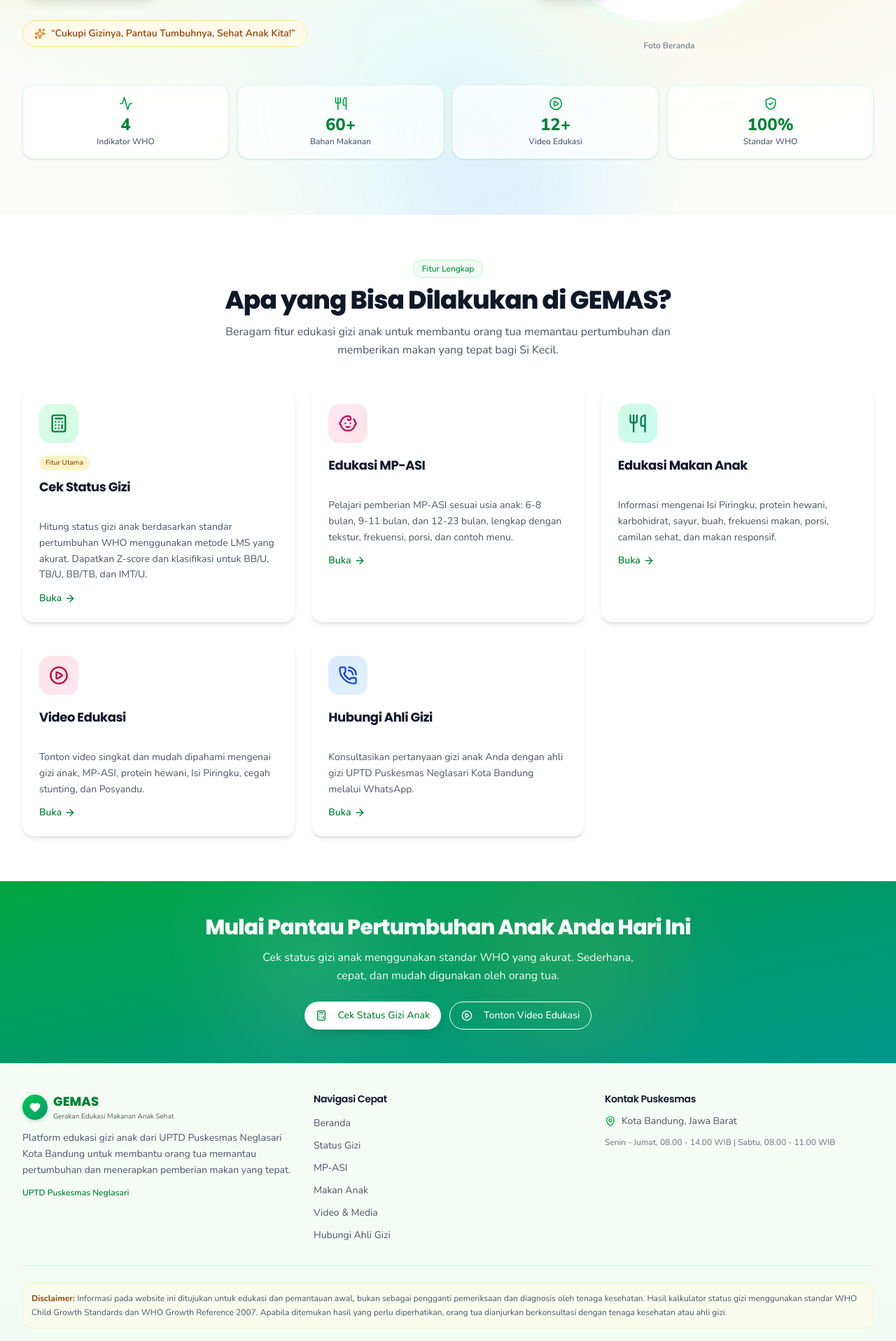
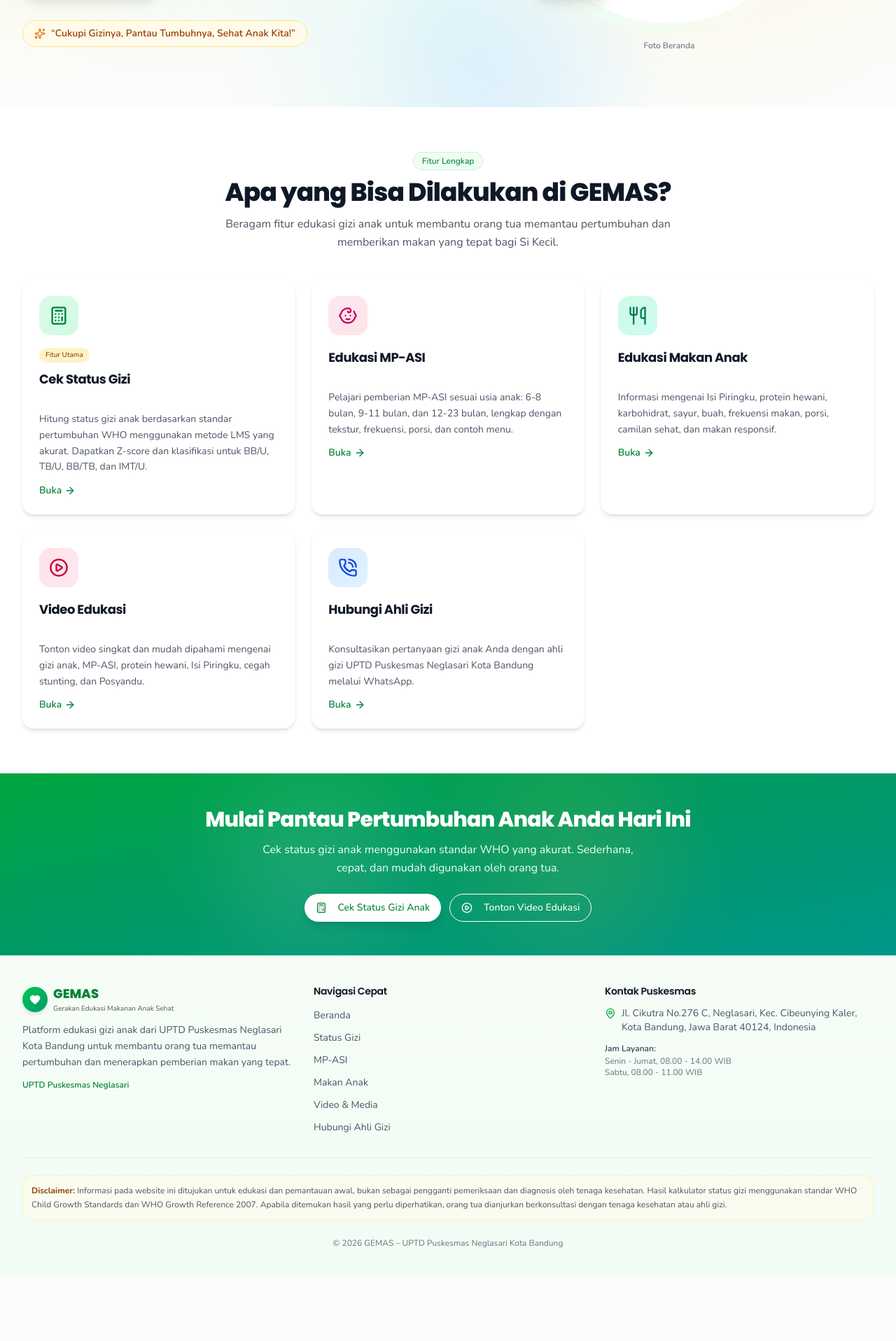
Before and after one commit to gizineglasari-hash/studious-waddle, a Next.js app: page / in a window 1280 px wide. Shown: the part 544-2460 px from the top of the page at 70% size. After the commit the page ends 2368 px from the top, so only its background shows below. Built offline with nearby package versions, Linux system fonts and the light colour scheme.

Commit message:
92766dd7-52ff-40ef-b8df-e598f8cec707

```diff
--- a/src/components/gemas/Footer.tsx
+++ b/src/components/gemas/Footer.tsx
@@ -86,9 +86,14 @@ export function Footer() {
                 </li>
               )}
             </ul>
-            <p className="text-xs text-gray-500 mt-3">
-              {PUSKESMAS.jamLayanan}
-            </p>
+            <div className="text-xs text-gray-500 mt-3">
+              <div className="font-semibold text-gray-700 mb-0.5">Jam Layanan:</div>
+              {PUSKESMAS.jamLayananLines.map((line, i) => (
+                <div key={i} className="text-left">
+                  {line.hari}, {line.jam}
+                </div>
+              ))}
+            </div>
           </div>
         </div>
 
--- a/src/components/views/HomeView.tsx
+++ b/src/components/views/HomeView.tsx
@@ -75,13 +75,6 @@ const FEATURES: FeatureCard[] = [
     bgColor: "bg-gradient-to-br from-blue-100 to-sky-100",
     view: "hubungi-ahli",
   },
-];
-
-const STATS = [
-  { value: "4", label: "Indikator WHO", icon: Activity },
-  { value: "60+", label: "Bahan Makanan", icon: Utensils },
-  { value: "12+", label: "Video Edukasi", icon: PlayCircle },
-  { value: "100%", label: "Standar WHO", icon: ShieldCheck },
 ];
 
 export function HomeView() {
@@ -200,19 +193,7 @@ export function HomeView() {
             </div>
           </div>
 
-          {/* Stats bar */}
-          <div className="mt-12 grid grid-cols-2 sm:grid-cols-4 gap-3">
-            {STATS.map((stat) => (
-              <div
-                key={stat.label}
-                className="bg-white/80 backdrop-blur-sm rounded-2xl p-4 text-center shadow-sm border border-green-100 hover:shadow-md transition-shadow"
-              >
-                <stat.icon className="h-5 w-5 text-green-600 mx-auto mb-1" />
-                <div className="text-2xl font-extrabold text-green-700">{stat.value}</div>
-                <div className="text-xs text-gray-600 font-medium">{stat.label}</div>
-              </div>
-            ))}
-          </div>
+          {/* Stats bar dihilangkan sesuai permintaan */}
         </div>
       </section>
 
--- a/src/components/views/HubungiAhliView.tsx
+++ b/src/components/views/HubungiAhliView.tsx
@@ -132,7 +132,13 @@ export function HubungiAhliView() {
                 <Clock className="h-4 w-4 text-blue-600 mt-0.5 flex-shrink-0" />
                 <div>
                   <div className="text-xs text-gray-500">Jam Layanan</div>
-                  <div className="text-sm text-gray-900">{PUSKESMAS.jamLayanan}</div>
+                  <div className="text-sm text-gray-900 space-y-0.5">
+                    {PUSKESMAS.jamLayananLines.map((line, i) => (
+                      <div key={i} className="text-left">
+                        {line.hari}, {line.jam}
+                      </div>
+                    ))}
+                  </div>
                 </div>
               </div>
               {PUSKESMAS.telepon && (
--- a/src/components/views/MpasiView.tsx
+++ b/src/components/views/MpasiView.tsx
@@ -15,7 +15,7 @@ interface AgeGroup {
   texture: string;
   frequency: string;
   portion: string;
-  sampleMenu: { time: string; menu: string }[];
+  sampleMenu: { time?: string; menu: string }[];
   proteinHewani: string;
   tips: string[];
 }
@@ -33,9 +33,9 @@ const AGE_GROUPS: AgeGroup[] = [
     frequency: "Mulai 1-2 kali sehari, dengan porsi kecil (2-3 sendok makan).",
     portion: "2-3 sendok makan per kali makan, lalu tingkatkan bertahap sesuai nafsu makan anak.",
     sampleMenu: [
-      { time: "Pagi", menu: "Bubur tepung beras dengan daging ayam halus" },
-      { time: "Siang", menu: "Puree pisang atau alpukat" },
-      { time: "Sore", menu: "Bubur kentang dengan hati ayam halus" },
+      { menu: "Bubur sup ayam kacang merah" },
+      { menu: "Bubur kentang hati ayam wortel" },
+      { menu: "Bubur kari ayam dan bayam" },
     ],
     proteinHewani: "Wajib ditambahkan: 1 sendok teh daging/ikan/hati ayam yang dihaluskan setiap kali makan.",
     tips: [
@@ -62,7 +62,7 @@ const AGE_GROUPS: AgeGroup[] = [
       { time: "Camilan Pagi", menu: "Pisang lumat atau puree buah" },
       { time: "Makan Siang", menu: "Nasi tim dengan hati ayam, brokoli, dan tomat" },
       { time: "Camilan Sore", menu: "Biskuit bayi atau alpukat lumat" },
-      { time: "Makan Malam", menu: "Bubur kacang hijau dengan susu" },
+      { time: "Makan Malam", menu: "Nasi tim dengan hati ayam, brokoli, dan tomat" },
     ],
     proteinHewani: "1 butir telur atau 30-40 gram daging/ikan/hati per hari.",
     tips: [
@@ -232,9 +232,11 @@ export function MpasiView() {
                       <div className="space-y-2">
                         {group.sampleMenu.map((m, i) => (
                           <div key={i} className="flex items-start gap-2 p-2.5 rounded-lg bg-gray-50">
-                            <Badge variant="outline" className="text-xs bg-white border-green-300 text-green-700 flex-shrink-0">
-                              {m.time}
-                            </Badge>
+                            {m.time && (
+                              <Badge variant="outline" className="text-xs bg-white border-green-300 text-green-700 flex-shrink-0">
+                                {m.time}
+                              </Badge>
+                            )}
                             <span className="text-sm text-gray-700">{m.menu}</span>
                           </div>
                         ))}
--- a/src/components/views/TentangView.tsx
+++ b/src/components/views/TentangView.tsx
@@ -129,7 +129,13 @@ export function TentangView() {
                 <Clock className="h-4 w-4 text-green-600 mt-0.5 flex-shrink-0" />
                 <div>
                   <div className="text-xs text-gray-500">Jam Layanan</div>
-                  <div className="text-sm text-gray-900">{PUSKESMAS.jamLayanan}</div>
+                  <div className="text-sm text-gray-900 space-y-0.5">
+                    {PUSKESMAS.jamLayananLines.map((line, i) => (
+                      <div key={i} className="text-left">
+                        {line.hari}, {line.jam}
+                      </div>
+                    ))}
+                  </div>
                 </div>
               </div>
               {PUSKESMAS.telepon && (
--- a/src/lib/gemas/contacts.ts
+++ b/src/lib/gemas/contacts.ts
@@ -26,7 +26,10 @@ export interface PuskesmasInfo {
   website: string;
   instagram: string;
   facebook: string;
+  /** Jam layanan (string pendek untuk tampilan ringkas) */
   jamLayanan: string;
+  /** Jam layanan dalam bentuk array agar tampil dalam beberapa baris rata kiri */
+  jamLayananLines: { hari: string; jam: string }[];
   logo: string; // placeholder - admin ganti dengan URL logo Puskesmas
 }
 
@@ -43,13 +46,18 @@ export const NUTRITIONIST: NutritionistInfo = {
 
 export const PUSKESMAS: PuskesmasInfo = {
   nama: "UPTD Puskesmas Neglasari",
-  alamat: "Kota Bandung, Jawa Barat", // PLACEHOLDER - lengkapi alamat lengkap
+  alamat:
+    "Jl. Cikutra No.276 C, Neglasari, Kec. Cibeunying Kaler, Kota Bandung, Jawa Barat 40124, Indonesia",
   telepon: "", // PLACEHOLDER
   email: "", // PLACEHOLDER
   website: "", // PLACEHOLDER
   instagram: "", // PLACEHOLDER - isi @username
   facebook: "", // PLACEHOLDER - isi URL halaman Facebook
   jamLayanan: "Senin - Jumat, 08.00 - 14.00 WIB | Sabtu, 08.00 - 11.00 WIB",
+  jamLayananLines: [
+    { hari: "Senin - Jumat", jam: "08.00 - 14.00 WIB" },
+    { hari: "Sabtu", jam: "08.00 - 11.00 WIB" },
+  ],
   logo: "", // PLACEHOLDER - ganti dengan URL logo Puskesmas
 };
 
```
Also changed, not shown: download/hubungi-ahli-jam-layanan.png (added), download/jam-layanan-format.png (added).
